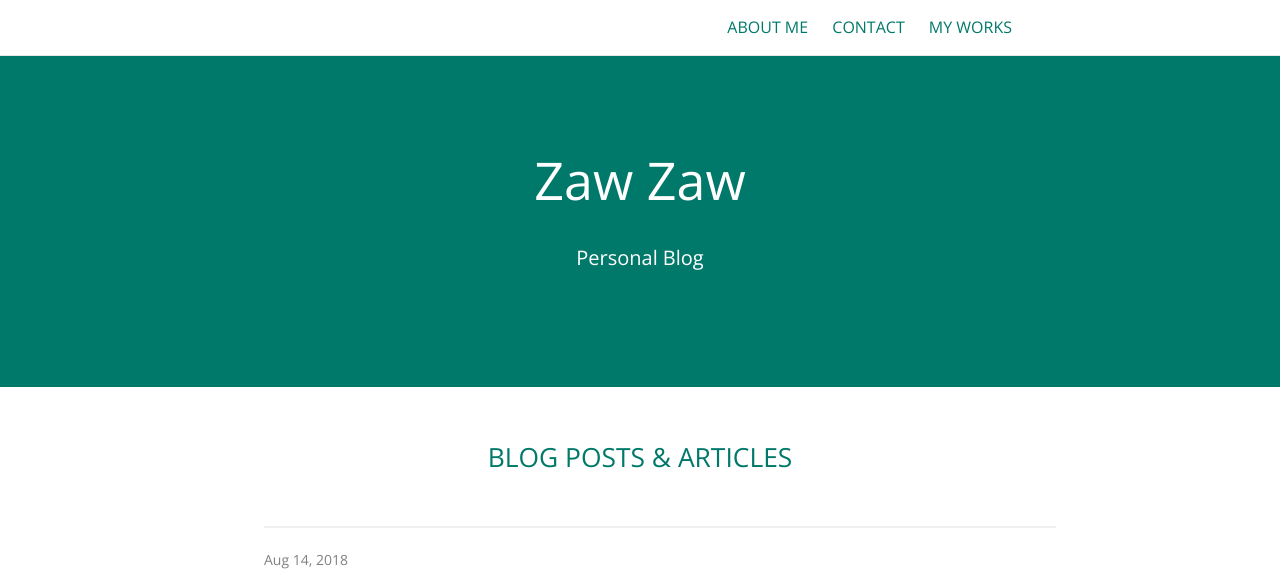
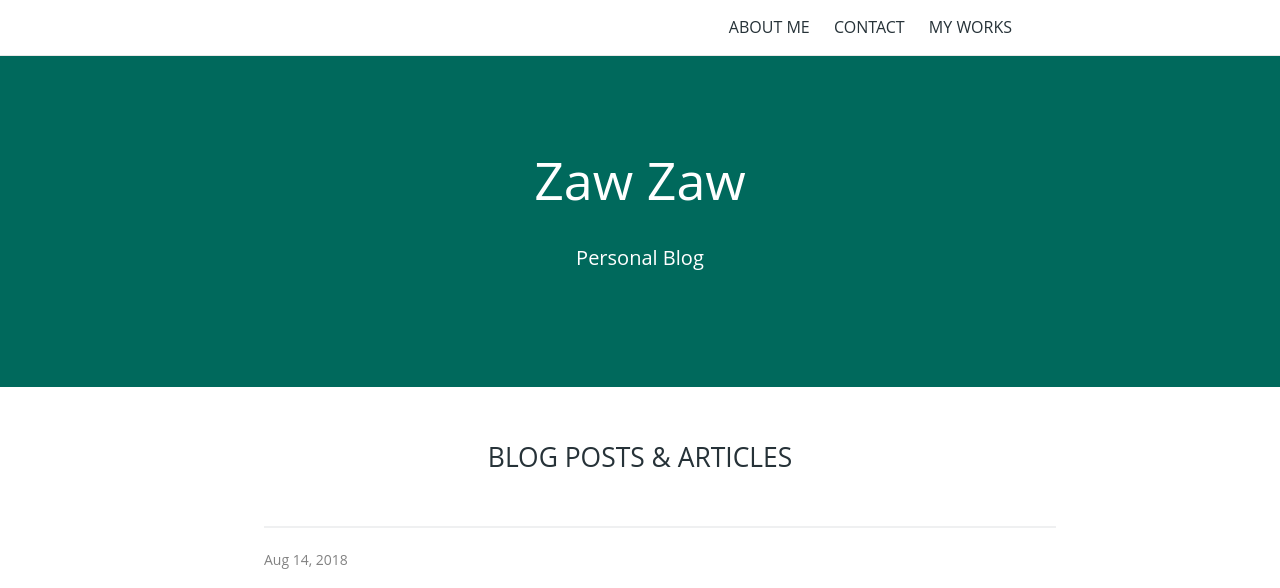
Before and after one commit to zawzaww/zawzaww.github.io, a Jekyll site: the page built from index.md, in a window 1280 px wide. Shown: the top 588 px of the page. Built offline with Jekyll 4.4.1, drawn with Linux system fonts in a browser that asks for light colours; some web fonts are replaced.

Commit message:
_layouts: _sass: googlefonts: Update font with Product Sans and colors

```diff
--- a/_layouts/default.html
+++ b/_layouts/default.html
@@ -35,7 +35,7 @@
     <link rel="alternate" media="handheld" href=""> -->
 
 
-    <link href='https://fonts.googleapis.com/css?family=Open+Sans:400,700' rel='stylesheet' type='text/css'>
+    <link href='https://fonts.googleapis.com/css?family=Product+Sans:400,700' rel='stylesheet' type='text/css'>
     <link rel="stylesheet" href="{{ '/assets/css/style.css?v=' | append: site.github.build_revision | relative_url }}">
   </head>
 
@@ -109,7 +109,7 @@
           </span>
         {% endif %}
         <!-- Contact icon -->
-        {% assign about_page = site.pages | where: "path", "about.md" | first %}
+        {% assign about_page = site.pages | where: "path", "contact.md" | first %}
         {% if about_page.title %}
           <span class="my-span-icon">
             <a href="{{ about_page.url | relative_url }}" aria-label="Contact" title="Contact {{ site.github.owner_name }}">
--- a/_sass/variables.scss
+++ b/_sass/variables.scss
@@ -4,13 +4,13 @@ $medium-breakpoint: 42em !default;
 
 // Headers colors
 $header-heading-color: #fff !default;
-$header-bg-color: #00796B !default;
-$header-bg-color-secondary: #00796B !default;
+$header-bg-color: #00695C !default;
+$header-bg-color-secondary: #00695C !default;
 
 // Text colors
-$section-headings-color: #00796B !default;
+$section-headings-color: #263238 !default;
 $body-text-color: #424242 !default;
-$body-link-color: #00796B !default;
+$body-link-color: #00695C !default;
 $blockquote-text-color: #819198 !default;
 
 // CodeBlock colors
```
